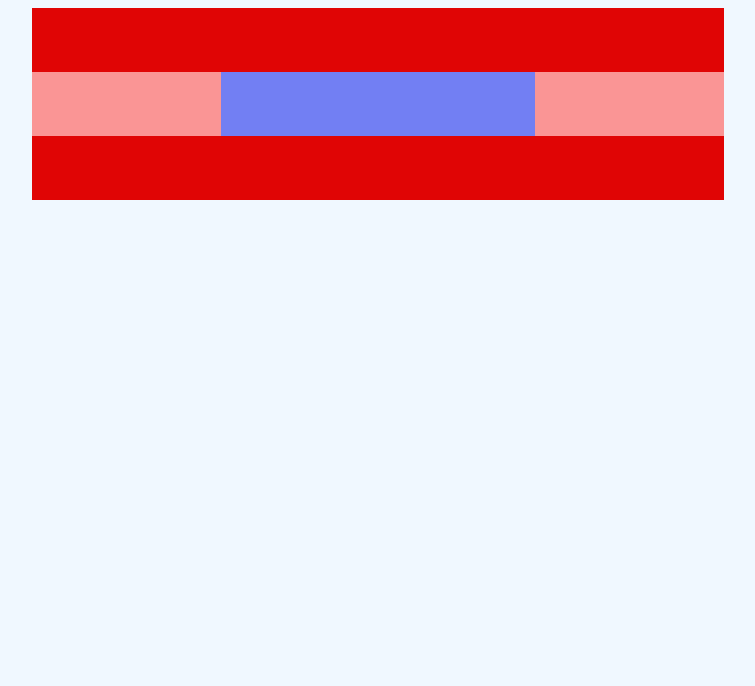
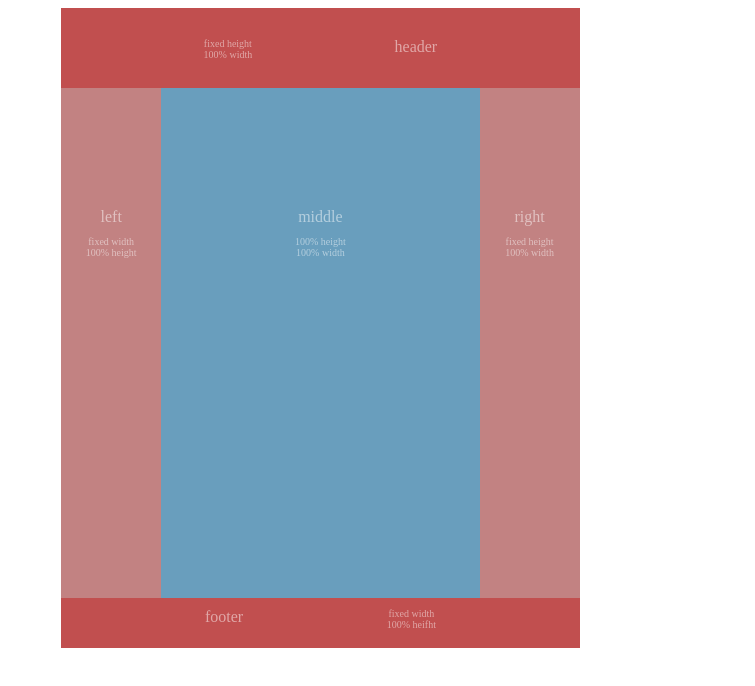
Before and after one commit to Appleeyes/html-basics, a plain HTML site: page week-3/Assignment/grid.html in a window 1280 px wide. Shown: the whole page, without its empty margins (206-961 px from the left). Drawn offline with Linux system fonts and the light colour scheme.

Commit message:
assignment week 3

```diff
--- a/week-3/Assignment/grid.css
+++ b/week-3/Assignment/grid.css
@@ -1,46 +1,66 @@
-body{
-    background-color: aliceblue;
+body, html {
     width: 90%;
-}
-
-main{
-    width: 60%;
-    margin: 0 auto;
-    display: grid;
-    grid-template-areas:
-    'a a a a'
-    'd e e c'
-    'b b b b'
-    ;
-    grid-template-rows: auto 2fr auto;
+    color: hsl(0, 0%, 100%, 0.5);
 }
 
 main div{
-    padding: 2em;
     text-align: center;
 }
 
-.first{
-    background-color: rgb(224, 5, 5);
-    grid-area: a;
+.flex {
+    display: flex;
+    justify-content: space-evenly;
 }
 
-.second{
-    background-color: rgb(224, 5, 5);
-    grid-area: b;
+.flex-2 {
+    display: flex;
+    flex-direction: column;
+    gap: 10px;
 }
 
-.third{
-    background-color: rgb(250, 149, 149);
-    grid-area: c;
+.content {
+    font-size: 10px;
 }
 
-.fourth{
-    background-color: rgb(250, 149, 149);
-    grid-area: d;
+.grid-container {
+    display: grid;
+    grid-template-columns: 100px auto 100px;
+    grid-template-rows: 80px auto 50px;
+    grid-template-areas:
+        "a a a"
+        "c e d"
+        "b b b";
+    height: 80vh;
+    width: 50%;
+    margin: 0 auto;
 }
 
-.fifth{
-    background-color: rgb(114, 127, 243);
+.header {
+    grid-area: a;
+    background-color: #C14F4F;
+    padding-top: 30px;
+}
+
+.footer {
+    grid-area: b;
+    background-color: #C14F4F;
+    padding-top: 10px;
+}
+
+.left {
+    grid-area: c;
+    background-color: #C28282;
+    padding-top: 120px;
+}
+
+.right {
+    grid-area: d;
+    background-color: #C28282;
+    padding-top: 120px;
+}
+
+.middle {
     grid-area: e;
+    background-color: #699EBD;
+    padding-top: 120px;
 }
--- a/week-3/Assignment/grid.html
+++ b/week-3/Assignment/grid.html
@@ -8,12 +8,62 @@
     <link rel="stylesheet" href="grid.css">
 </head>
 <body>
-    <main>
-        <div class="first"></div>
-        <div class="second"></div>
-        <div class="third"></div>
-        <div class="fourth"></div>
-        <div class="fifth"></div>
+    <main class="grid-container">
+        <div class="header">
+            <div class="flex">
+                <div class="content">
+                    fixed height <br>
+                    100% width
+                </div>
+                <div>
+                    header
+                </div>
+            </div>
+        </div>
+        <div class="footer">
+            <div class="flex">
+                <div>
+                    footer
+                </div>
+                <div class="content">
+                    fixed width <br>
+                    100% heifht
+                </div>
+            </div>
+        </div>
+        <div class="left">
+            <div class="flex-2">
+                <div>
+                    left
+                </div>
+                <div class="content">
+                    fixed width <br>
+                    100% height
+                </div>
+            </div>
+        </div>
+        <div class="right">
+            <div class="flex-2">
+                <div>
+                    right
+                </div>
+                <div class="content">
+                    fixed height <br>
+                    100% width
+                </div>
+            </div>
+        </div>
+        <div class="middle">
+            <div class="flex-2">
+                <div>
+                    middle
+                </div>
+                <div class="content">
+                    100% height <br>
+                    100% width
+                </div>
+            </div>
+        </div>
     </main>
 </body>
 </html>
```
